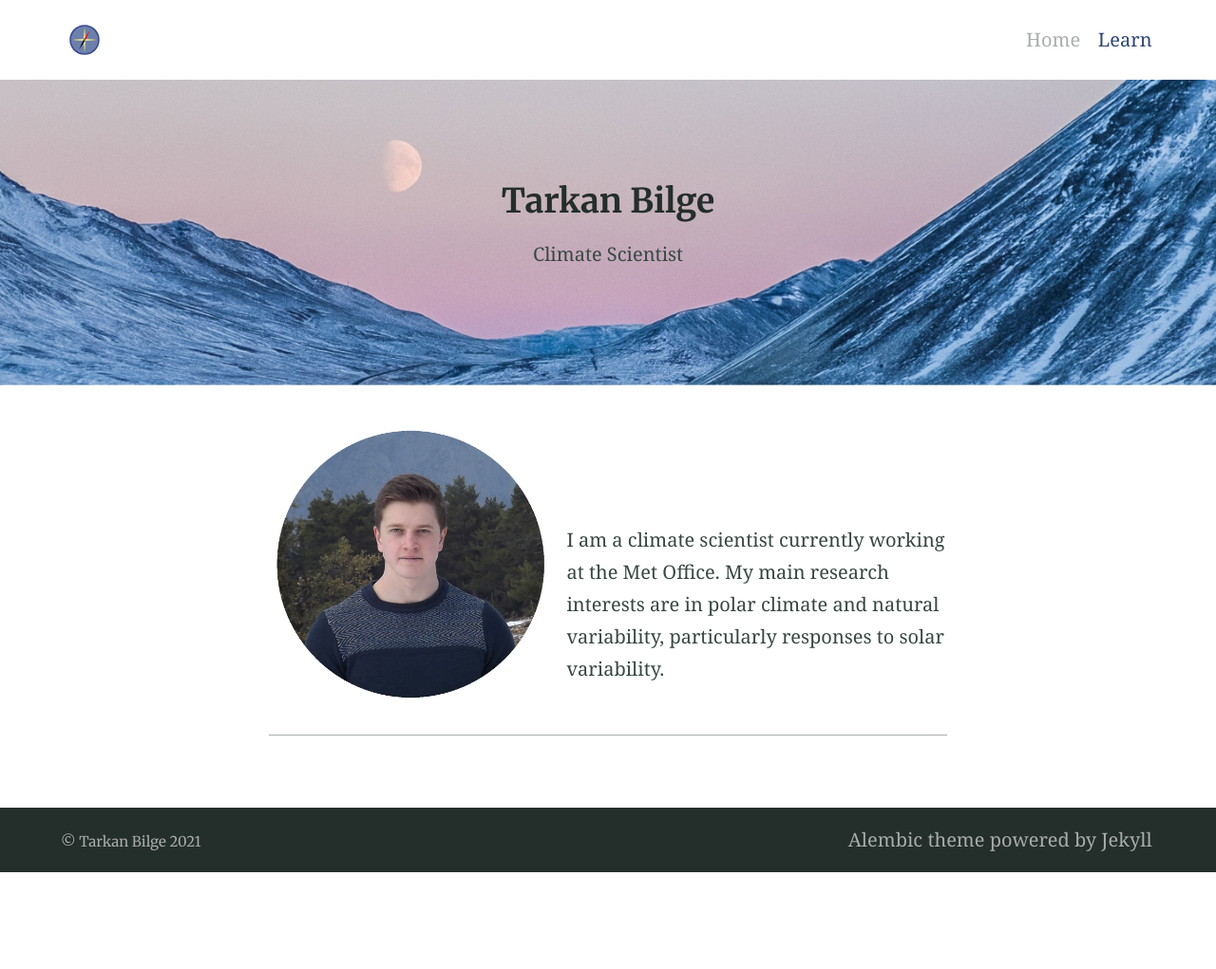
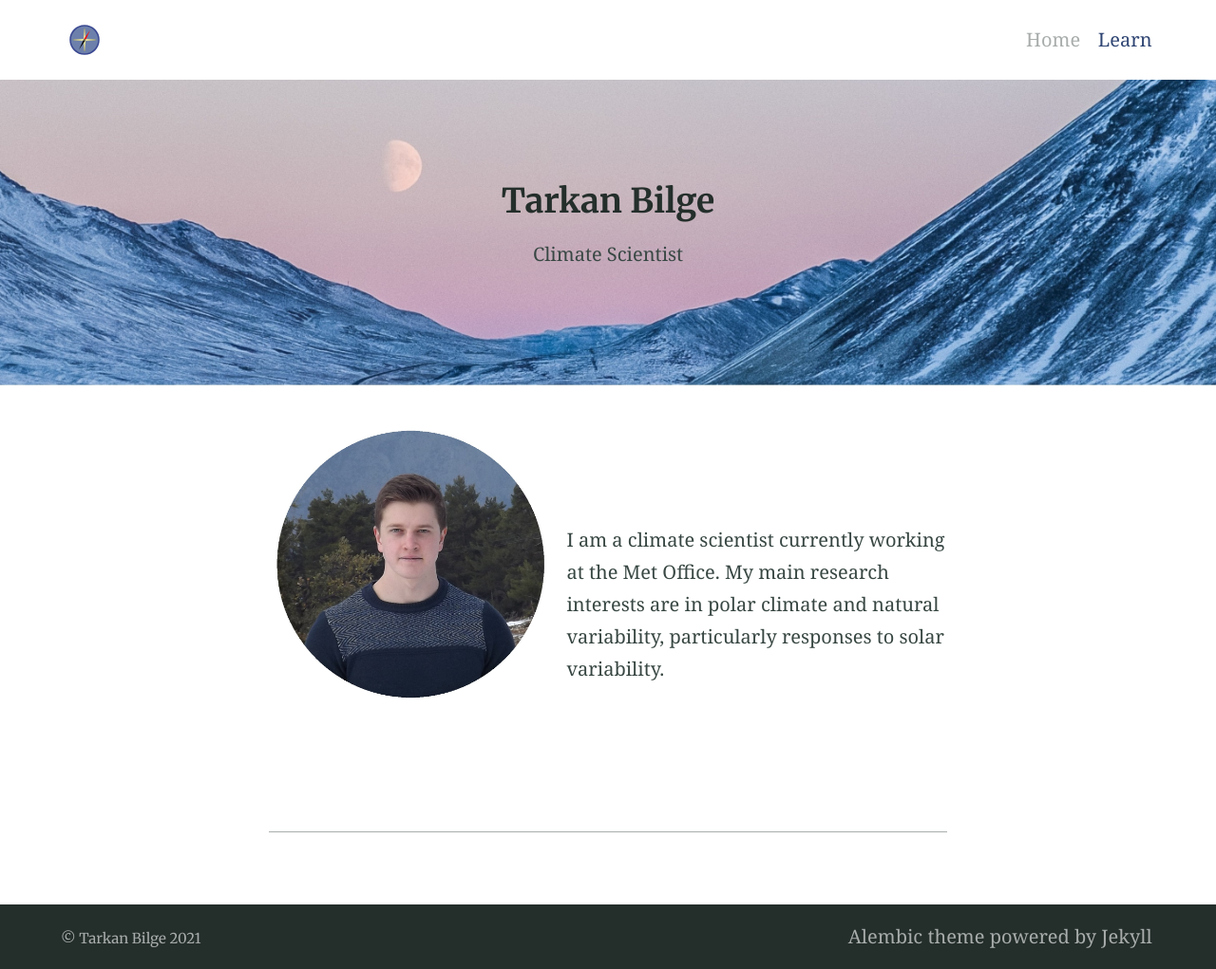
Before and after one commit to tarkanbilge/tarkanbilge.github.io, a Jekyll site: the page built from index.md, in a window 1280 px wide. Shown: the whole page at 95% size. Built offline with Jekyll 4.4.1, drawn with Linux system fonts in a browser that asks for light colours; before the commit the page ends 919 px from its top, so only the background shows below that.

Commit message:
Update index.md

```diff
--- a/index.md
+++ b/index.md
@@ -11,9 +11,8 @@
 
 <br/><br/>
 
-<div style="text-align: left; padding-left: 5em;" > I am a climate scientist currently working at the Met Office. My main research interests are in polar climate and natural variability, particularly responses to solar variability.  </div>
+<div style="margin-left: 5em;" > I am a climate scientist currently working at the Met Office. My main research interests are in polar climate and natural variability, particularly responses to solar variability.  </div>
 
-
-
+<br/><br/>
 
 ---
```
